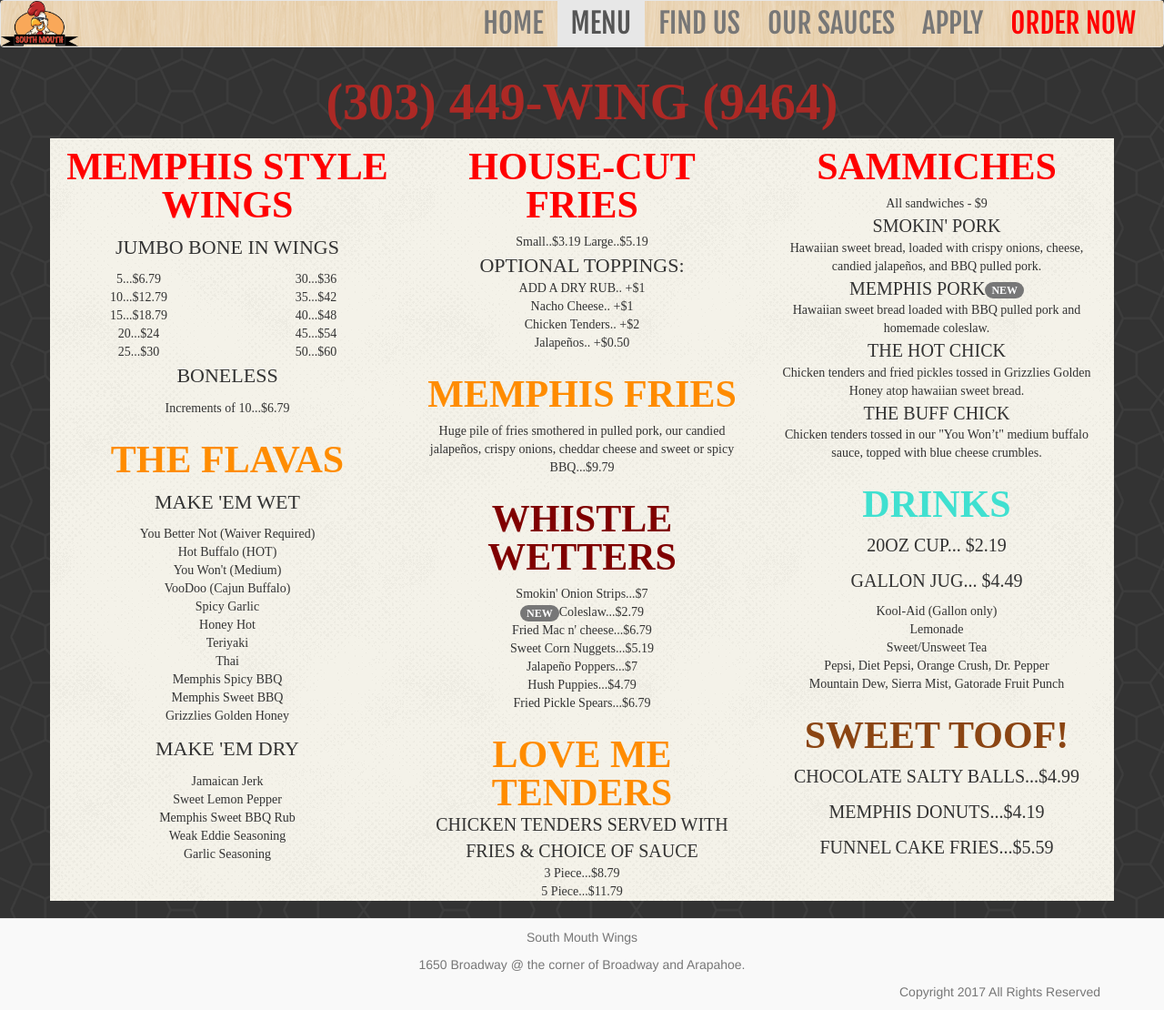
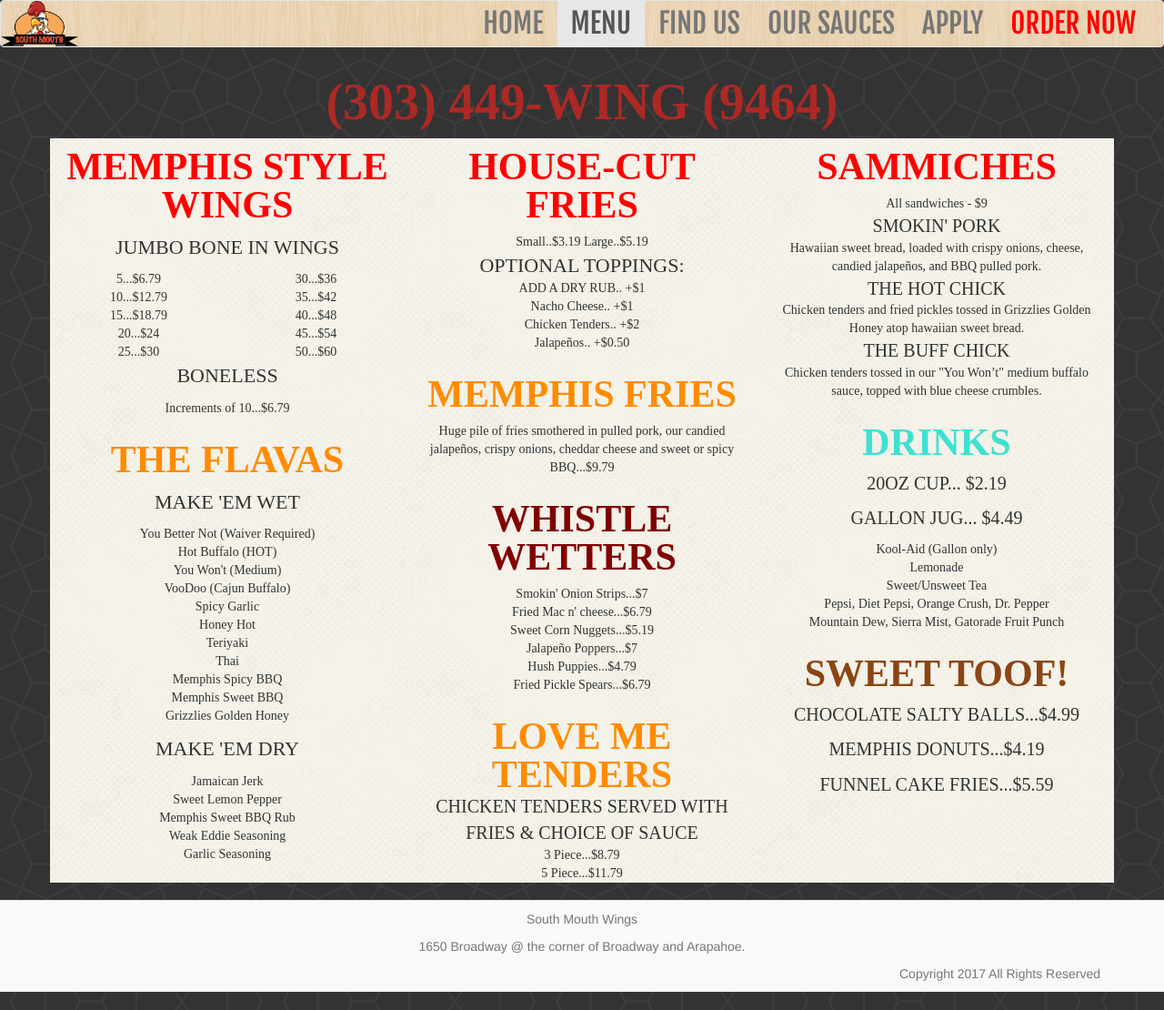
Before and after one commit to justinmcbride/southmouthwings, a Jekyll site: the page built from menu.html, in a window 1280 px wide. Shown: the whole page at 91% size. Built offline with Jekyll 4.4.1, drawn with Linux system fonts in a browser that asks for light colours; nearby versions of some CDN libraries; some web fonts are replaced; library files that are not in the unit come from our copies.

Commit message:
remove two menu items

```diff
--- a/menu.html
+++ b/menu.html
@@ -89,7 +89,6 @@
     <div id="menu-listing-apps">
       <p class="menu-title menu-title-apps">Whistle Wetters</p>
       <div class="menu-subitem-info">Smokin' Onion Strips...$7</div>
-      <div class="menu-subitem-info"><span class="badge">NEW</span>Coleslaw...$2.79</span></div>
       <div class="menu-subitem-info">Fried Mac n' cheese...$6.79</div>
       <div class="menu-subitem-info">Sweet Corn Nuggets...$5.19</div>
       <div class="menu-subitem-info">Jalapeño Poppers...$7</div>
@@ -115,8 +114,6 @@
 
       <div class="menu-subitem-title">Smokin' Pork</div>
       <div class="menu-subitem-info">Hawaiian sweet bread, loaded with crispy onions, cheese, candied jalapeños, and BBQ pulled pork.</div>
-      <div class="menu-subitem-title">Memphis Pork<span class="badge">NEW</span></div>
-      <div class="menu-subitem-info">Hawaiian sweet bread loaded with BBQ pulled pork and homemade coleslaw.</div>
       <div class="menu-subitem-title">The Hot Chick</div>
       <div class="menu-subitem-info">Chicken tenders and fried pickles tossed in Grizzlies Golden Honey atop hawaiian sweet bread.</div>
       <div class="menu-subitem-title">The Buff Chick</div>
```
